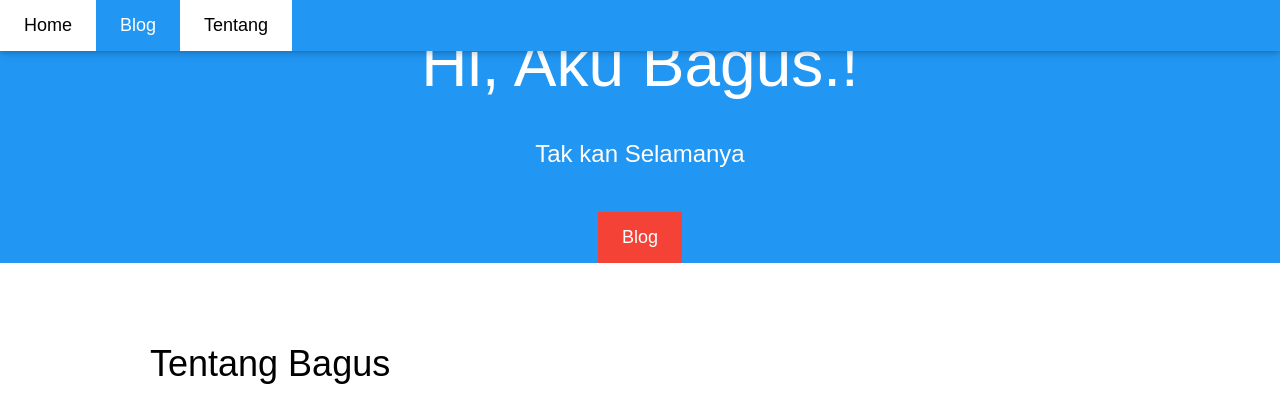
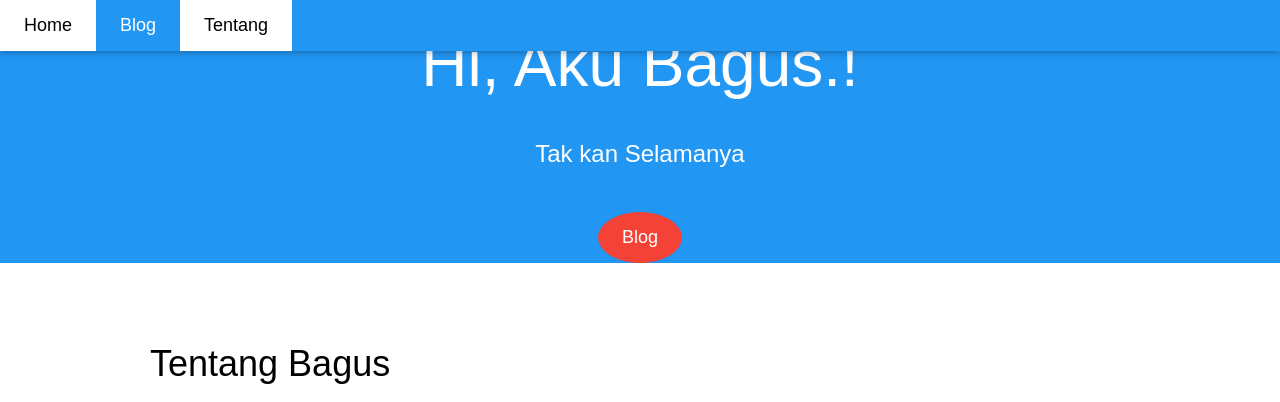
Before and after one commit to Bagus18/Bagus18.github.io, a Jekyll site: the page built from about.md, in a window 1280 px wide. Shown: the top 402 px of the page. Built offline with Jekyll 4.4.1, drawn with Linux system fonts in a browser that asks for light colours; nearby versions of some CDN libraries; some web fonts are replaced; library files that are not in the unit come from our copies.

Commit message:
Update Thu, Nov 02, 2017  8:20:43 PM

```diff
--- a/_layouts/ahmad.html
+++ b/_layouts/ahmad.html
@@ -5,7 +5,7 @@
 <header class="w3-container w3-blue w3-center w3-padding-128">
   <h1 class="w3-margin w3-jumbo">Hi, Aku Bagus.!</h1>
   <p class="w3-xlarge">Tak kan Selamanya</p>
-  <button class="w3-button w3-red w3-padding-large w3-large w3-margin-top" onclick="window.location.href='#tentang'">Blog</button>
+  <button class="w3-button w3-red w3-padding-large w3-large w3-margin-top w3-circle" onclick="window.location.href='#tentang'">Blog</button>
 </header>
 
 
--- a/blog.html
+++ b/blog.html
@@ -11,7 +11,7 @@ permalink: /blog/
   <ul class="post-list">
     {% for post in site.posts %}
       <li>
-        <span class="fa fa-angle-double-right w3-text-grey"> {{ post.date | date: "%b %-d, %Y" }} <i class="w3-text-red fa fa-angle-right" aria-hidden="true"></i> <a class="post-link w3-text-blue" href="{{ post.url | prepend: site.baseurl }}">{{ post.title }}</a></span>
+        <span class="fa fa-angle-double-right w3-text-grey w3-small"> {{ post.date | date: "%b %-d, %Y" }} <i class="w3-text-red fa fa-angle-right" aria-hidden="true"></i> <a class="post-link w3-text-blue" href="{{ post.url | prepend: site.baseurl }}">{{ post.title }}</a></span>
       </li>
     {% endfor %}
   </ul>
```
